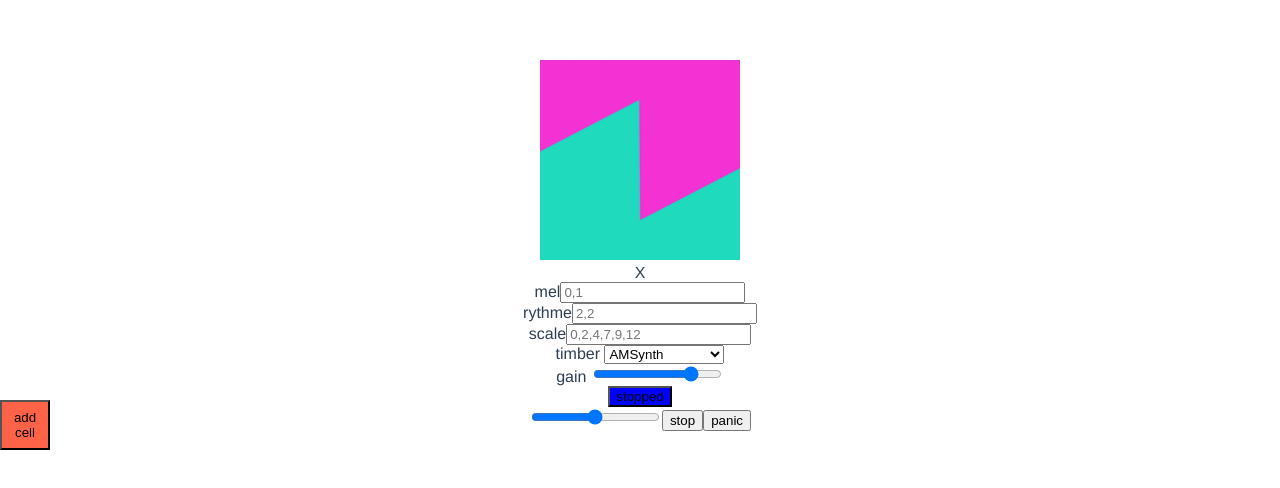
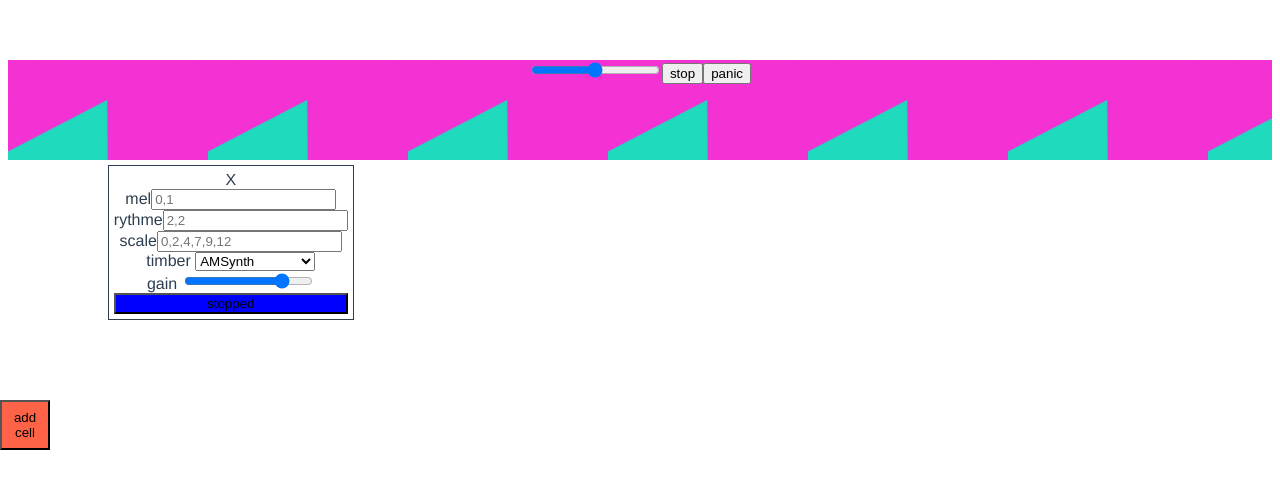
Before and after one commit to simdax/tonejsCli, a Vue app: page / in a window 1280 px wide. Shown: the top 488 px of the page. Built offline with nearby package versions, Linux system fonts and the light colour scheme.

Commit message:
ok pour adding ?

```diff
--- a/src/App.vue
+++ b/src/App.vue
@@ -1,13 +1,12 @@
 <template>
   <div id="app">
-    <img src="./assets/logo.png">
-    <container ref="generator"></container>
     <button id="addCell" @click="$refs.generator.add()">add cell</button>
     <div id="settings">
       <input type="range" max="200" min="1" v-model='tempo' @input="setTempo">
       <button @click="toggle"> stop </button>
       <button @click="panic"> panic </button>
     </div>
+    <container ref="generator"></container>
   </div>
 </template>
 
@@ -86,6 +85,13 @@ export default {
 </script>
 
 <style>
+  #settings{
+     background: url(./assets/logo.png);
+     /*position: fixed;*/
+     top: 0;
+     height: 100px;
+     width: 100%;
+  }
   #app {
     font-family: 'Avenir', Helvetica, Arial, sans-serif;
     -webkit-font-smoothing: antialiased;
--- a/src/components/generator.vue
+++ b/src/components/generator.vue
@@ -1,6 +1,6 @@
 <template>
-  <div class="hello">
-    <div class="close" @click="$emit('kill',ns)">X</div>
+  <div class="generator">
+    <div class="close" @click="kill">X</div>
     <in v-model='mel' :placeholder="mel" >mel</in>
     <in v-model='rythme' :placeholder="rythme">rythme</in>
     <in v-model='scale' :placeholder="scale">scale</in>
@@ -51,6 +51,10 @@ export default {
     ...setComputed('mel,rythme,scale'.split(','))
   },
   methods: {
+    kill () {
+      this.stop()
+      this.$emit('kill', this.ns)
+    },
     setTimber () {
       // kill old one ?
       this.sound = new Tone[this.timber]().toMaster()
@@ -110,11 +114,12 @@ export default {
 .close{
 
 }
-.hello{
+.generator{
+  border: 1px solid;
   display: flex;
   flex-flow: column;
-  /*justify-content: center;*/
-  align-items: center;
+  justify-content: center;
+  align-content: center;
 }
 
 h1, h2 {
--- a/src/container.vue
+++ b/src/container.vue
@@ -1,11 +1,24 @@
 <template>
-	<div>
+	<div id="generator">
 		<generator
 		 v-for="i in components" :ns='String(i)' :key='i'
 		 @kill="kill($event)"
 		></generator>
 	</div>
 </template>
+
+<style scoped>
+	#generator{
+		margin: 0 auto;
+		width: 85%;
+		display: flex;
+		flex-flow: row wrap;
+	}
+	#generator *{
+		padding: 5px;
+		margin: 5px;
+	}
+</style>
 
 <script>
 	import generator from './components/generator.vue'
@@ -19,11 +32,17 @@
 		},
 		methods: {
 			add () {
-				this.components.push(this.components.length)
+				// on incremente le dernier
+				var i = this.components[this.components.length - 1]
+				this.components.push(i + 1)
+				console.log(i + 1)
 			},
 			kill (e) {
-				this.components.splice(e, 1)
-				this.$children[e].stop()
+				this.$store.unregisterModule(String(e))
+				var child = this.$children.find(v => { console.log(v.ns, e); return v.ns === e })
+				// console.log(child)
+				// console.log(this.$store._modulesNamespaceMap)
+				this.components.splice(this.$children.indexOf(child), 1)
 			}
 		}
 	}
```
Lines whose indentation alone changed are shown as unchanged.
